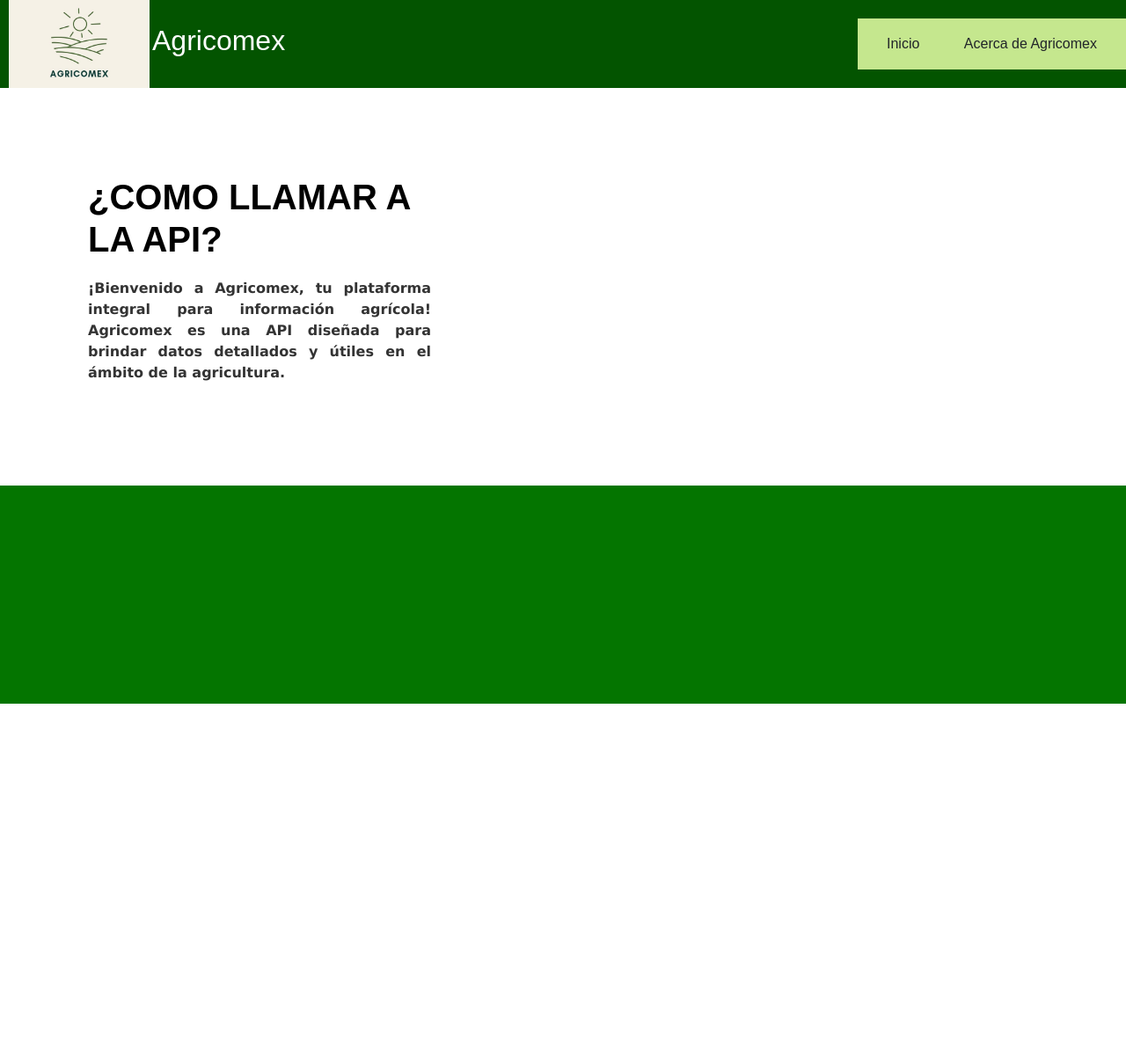
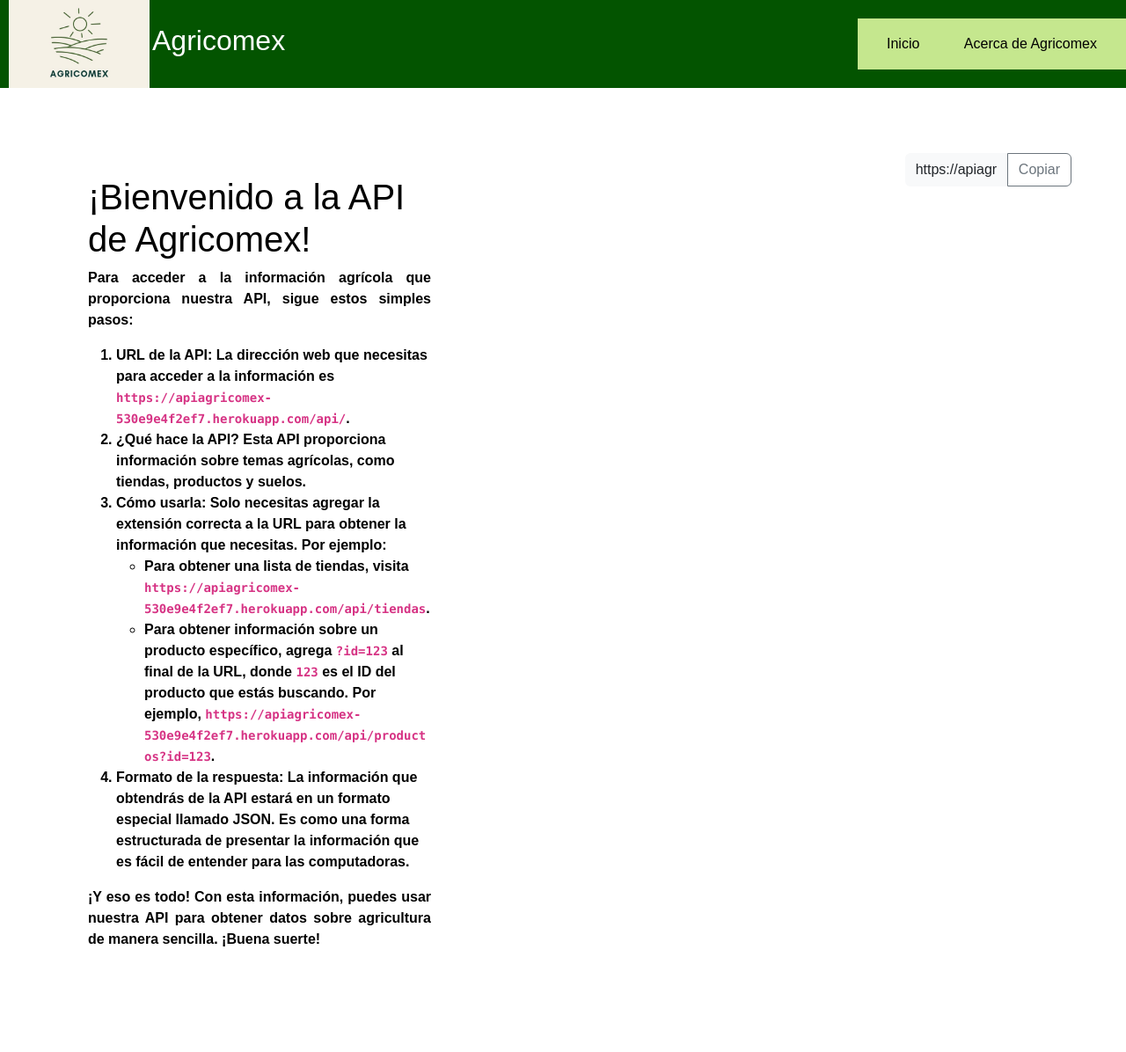
Before and after one commit to Javier-003/agricome, a Flask app: page / in a window 1280 px wide. Shown: the whole page at 88% size. Before the commit the page ends 800 px from the top, so only its background shows below. Run offline with Flask 3, Linux system fonts and the light colour scheme; some libraries are stand-ins or nearby versions.

Commit message:
Update Inicio.html

```diff
--- a/templates/Inicio.html
+++ b/templates/Inicio.html
@@ -23,36 +23,64 @@
         <nav class="menu">
             <div>
                 <a href="{{ url_for('Inicio') }}">
-                    <button type="button" class="btn btn-orange">Inicio</button>
+                    <button type="button" class="btn btn-orange" style="color: black; ">Inicio</button>
                 </a>
 
                 <a href="{{ url_for('acercade') }}">
-                    <button type="button" class="btn btn-orange">Acerca de Agricomex</button>
+                    <button type="button" class="btn btn-orange" style="color: black;">Acerca de Agricomex</button>
                 </a>
             </div>
         </nav>
 
     </header>
 
+
     <section class="general">
         <div class="general-1">
-            <!-- TEXTO -->
-            <h2>¿Como llamar a la API?</h2>
-            <p class="Parrafo">¡Bienvenido a Agricomex, tu plataforma integral para información agrícola! Agricomex es una API diseñada para brindar datos detallados y útiles en el ámbito de la agricultura.</p>
+            <h1>¡Bienvenido a la API de Agricomex!</h1>
+            <p>Para acceder a la información agrícola que proporciona nuestra API, sigue estos simples pasos:</p>
+            <ol>
+                <li>
+                    <strong>URL de la API:</strong> La dirección web que necesitas para acceder a la información es <code>https://apiagricomex-530e9e4f2ef7.herokuapp.com/api/</code>.
+                </li>
+                <li>
+                    <strong>¿Qué hace la API?</strong> Esta API proporciona información sobre temas agrícolas, como tiendas, productos y suelos.
+                </li>
+                <li>
+                    <strong>Cómo usarla:</strong> Solo necesitas agregar la extensión correcta a la URL para obtener la información que necesitas. Por ejemplo:
+                    <ul>
+                        <li>Para obtener una lista de tiendas, visita <code>https://apiagricomex-530e9e4f2ef7.herokuapp.com/api/tiendas</code>.</li>
+                        <li>Para obtener información sobre un producto específico, agrega <code>?id=123</code> al final de la URL, donde <code>123</code> es el ID del producto que estás buscando. Por ejemplo, <code>https://apiagricomex-530e9e4f2ef7.herokuapp.com/api/productos?id=123</code>.</li>
+                    </ul>
+                </li>
+                <li>
+                    <strong>Formato de la respuesta:</strong> La información que obtendrás de la API estará en un formato especial llamado JSON. Es como una forma estructurada de presentar la información que es fácil de entender para las computadoras.
+                </li>
+            </ol>
+            <p>¡Y eso es todo! Con esta información, puedes usar nuestra API para obtener datos sobre agricultura de manera sencilla. ¡Buena suerte!</p>
         </div>
-
-
+        <div class="container mt-4">
+            <div class="row justify-content-end" style="margin-top: 50px;">
+                <div class="col-md-4 text-center" style="margin-right: 50px;">
+                    <div class="input-group">
+                        <input type="text" class="form-control text-center bg-light border-0" id="api-link" value="https://apiagricomex-530e9e4f2ef7.herokuapp.com/api/" readonly>
+                        <button class="btn btn-outline-secondary" type="button" id="copy-button">Copiar</button>
+                    </div>
+                </div>
+            </div>
+        </div>
     </section>
 
+    <script>
+        document.getElementById('copy-button').addEventListener('click', function() {
+            var input = document.getElementById('api-link');
+            input.select();
+            document.execCommand('copy');
+        });
+    </script>
 
-
-
-
-
+    <script src="https://cdn.jsdelivr.net/npm/bootstrap@5.3.0/dist/js/bootstrap.bundle.min.js" integrity="sha384-geWF76RCwLtnZ8qwWowPQNguL3RmwHVBC9FhGdlKrxdiJJigb/j/68SIy3Te4Bkz" crossorigin="anonymous"></script>
 
 </body>
 
-
-<script src="https://cdn.jsdelivr.net/npm/bootstrap@5.3.0/dist/js/bootstrap.bundle.min.js" integrity="sha384-geWF76RCwLtnZ8qwWowPQNguL3RmwHVBC9FhGdlKrxdiJJigb/j/68SIy3Te4Bkz" crossorigin="anonymous"></script>
-
 </html>
```
